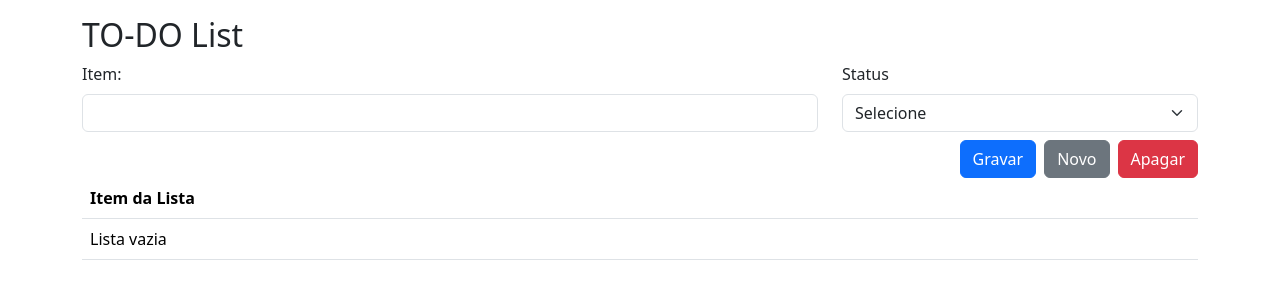
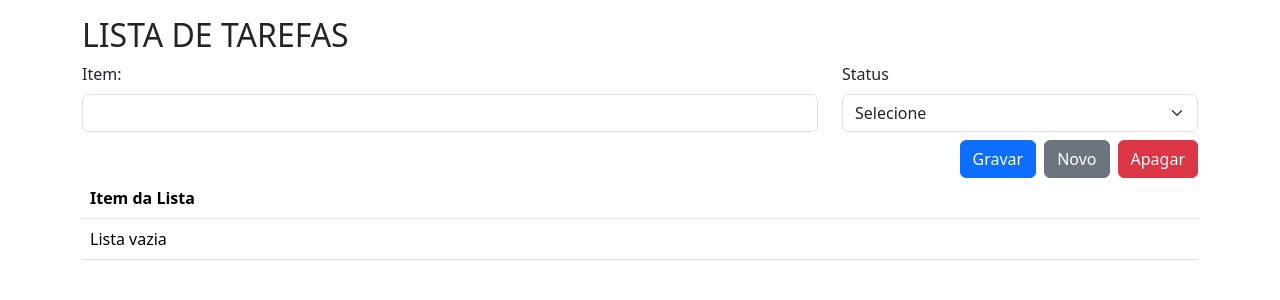
Before and after one commit to aiyra-almeida/python-app, a Flask app: page / in a window 1280 px wide. Shown: the top 300 px of the page. Run offline with Flask 3, Linux system fonts and the light colour scheme; data that the repository does not hold is empty; some libraries are stand-ins or nearby versions.

Commit message:
Update index.html

```diff
--- a/templates/index.html
+++ b/templates/index.html
@@ -4,7 +4,7 @@
     <meta charset="UTF-8">
     <meta name="viewport" content="width=device-width, initial-scale=1.0">
     <link href="https://cdn.jsdelivr.net/npm/bootstrap@5.3.3/dist/css/bootstrap.min.css" rel="stylesheet">
-    <title>To Do List</title>
+    <title>LISTA DE TAREFAS</title>
     <style>
         tr{
             cursor: pointer;
@@ -13,7 +13,7 @@
 </head>
 <body>
     <div class="container-md mt-3">
-        <h2>TO-DO List</h2>
+        <h2>LISTA DE TAREFAS</h2>
         <div class="row">
             <input type="hidden" id="indice" value="">
             <input type="hidden" id="_lineNumber" value="">
```
